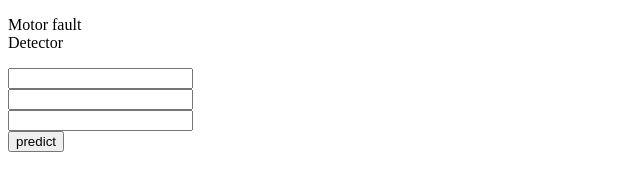
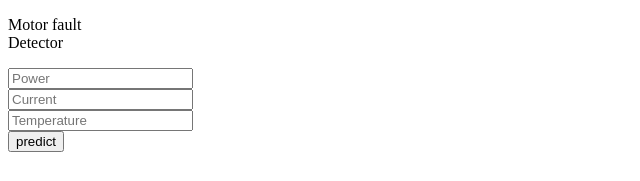
Before and after one commit to RahulKumar9988/ML, a React (Create React App) app: page / in a window 1280 px wide. Shown: the top 181 px of the page, without its empty margins (0-640 px from the left). Built offline with nearby package versions, Linux system fonts and the light colour scheme.

Commit message:
placeholder addition

```diff
--- a/src/components/Home.jsx
+++ b/src/components/Home.jsx
@@ -9,14 +9,14 @@ function Home() {
     <div className=' flex text-white w-full h-40 justify-center items-center sticky'>
         <p className='text-6xl'>Motor fault <br /><span className='text-green-600'>Detector</span></p>
         <div className='flex-col text-black ml-14'>
-        <input className='gap-10 w-2/3 h-16 rounded-md text-center' type="text" onChange={(e)=>{
+        <input className='gap-10 w-2/3 h-16 rounded-md text-center' type="text" placeholder='Power' onChange={(e)=>{
         setPower(e.target.value)
     }}/>
         <br />
-        <input className='gap-10 mt-6 w-2/3 h-16 rounded-md text-center' type="text"  onChange={(e)=>{
+        <input className='gap-10 mt-6 w-2/3 h-16 rounded-md text-center' type="text" placeholder='Current' onChange={(e)=>{
         setCurrent(e.target.value)}}/>
         <br />
-        <input className='gap-10 mt-6 w-2/3 h-16 rounded-md text-center' type="text" onChange={(e)=>{
+        <input className='gap-10 mt-6 w-2/3 h-16 rounded-md text-center' type="text" placeholder='Temperature' onChange={(e)=>{
         setTemperature(e.target.value)
     }}/>
 
```
